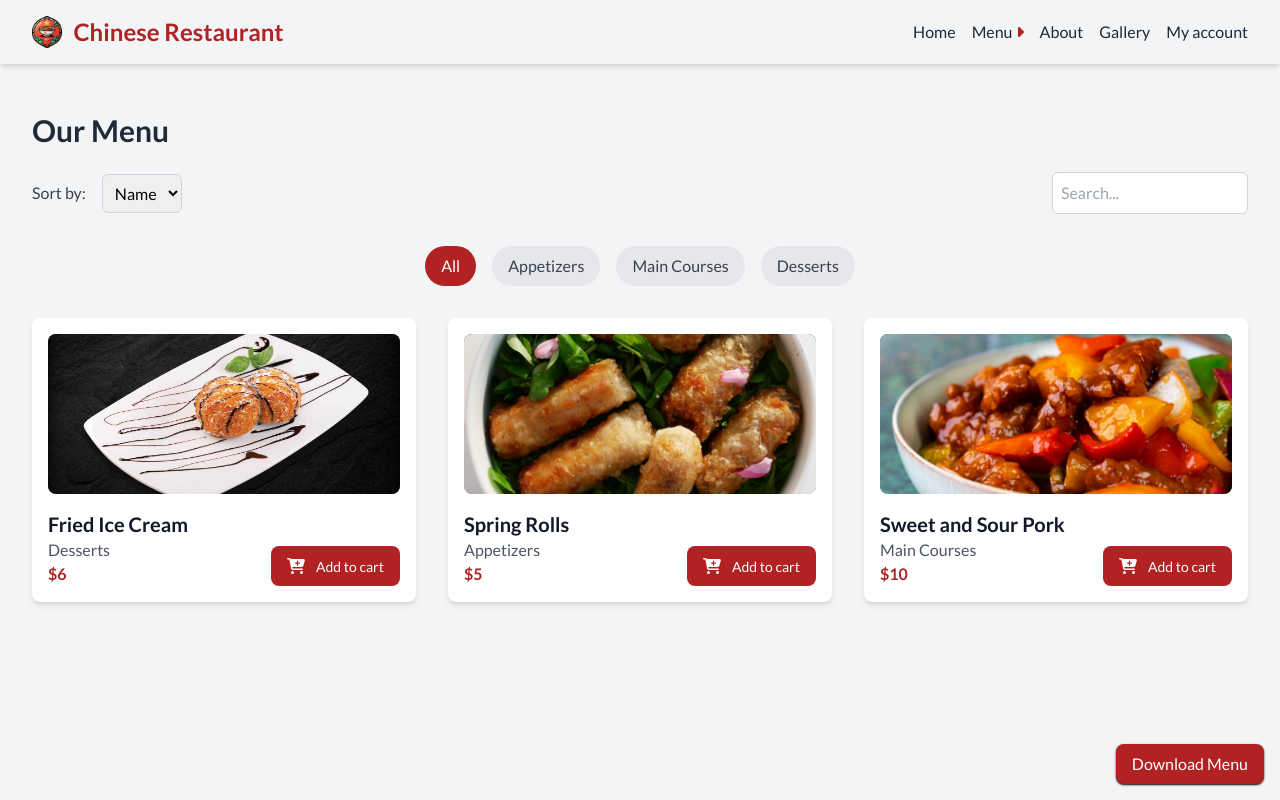
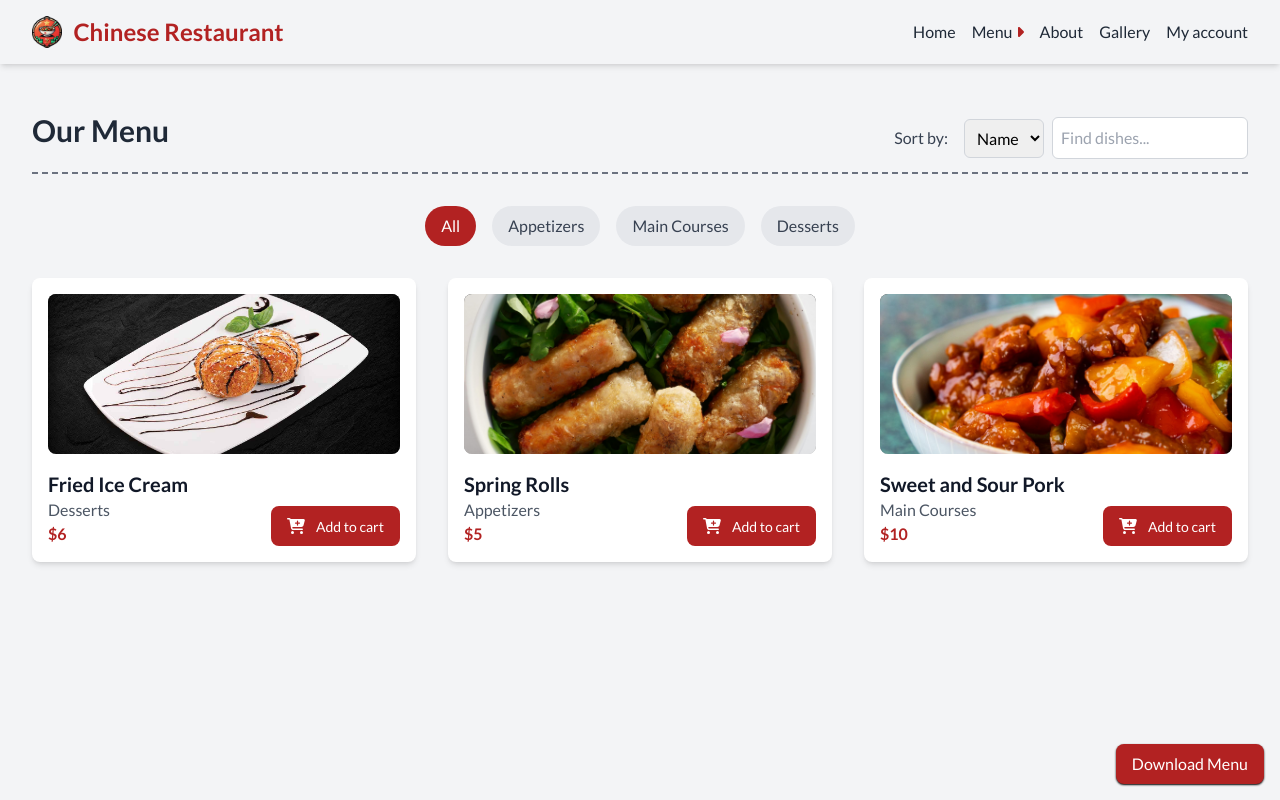
Before and after one commit to ilija02/restaurant-app, a Vue app: page /menu/appetizers in a window 1280 px wide. Built offline with nearby package versions, Linux system fonts and the light colour scheme.

Commit message:
redesign menu page, separate dishes / pdf functionality into separate files

```diff
--- /dev/null
+++ b/src/data/dishes.js
@@ -0,0 +1,32 @@
+export const dishes = [
+  {
+    id: 1,
+    name: "Spring Rolls",
+    category: "Appetizers",
+    price: 5,
+    image: "/img/food/spring-rolls.jpg",
+    smallPortion: 5,
+    largePortion: 8,
+    rating: 4.2,
+  },
+  {
+    id: 2,
+    name: "Sweet and Sour Pork",
+    category: "Main Courses",
+    price: 10,
+    image: "/img/food/sweet-sour-pork.jpg",
+    smallPortion: 10,
+    largePortion: 15,
+    rating: 4.5,
+  },
+  {
+    id: 3,
+    name: "Fried Ice Cream",
+    category: "Desserts",
+    price: 6,
+    image: "/img/food/fried-ice-cream.jpg",
+    smallPortion: 6,
+    largePortion: 9,
+    rating: 4.0,
+  },
+];
--- a/src/pages/MenuPage.vue
+++ b/src/pages/MenuPage.vue
@@ -1,25 +1,29 @@
 <template>
     <div class="min-h-screen bg-gray-100">
+        <!-- Header -->
         <Header />
 
-        <div class="max-w-7xl mx-auto px-4 sm:px-6 lg:px-8 py-12">
-            <h2 class="text-3xl font-bold text-gray-800 mb-6">Our Menu</h2>
+        <div class="max-w-7xl mx-auto px-4 sm:px-6 lg:px-8 py-12 ">
+            <div
+                class="flex flex-col md:flex-row md:justify-between md:border-b-2 md:border-dashed md:border-gray-500  md:pb-2 mb-8">
+                <h2 class="text-3xl font-bold text-gray-800 mb-4">Our Menu</h2>
 
                 <!-- Sorting and Searching -->
-            <div class="flex flex-col md:flex-row md:justify-between mb-8">
-                <div class="flex items-center space-x-4">
+                <div class="flex flex-col md:flex-row md:justify-end flex-grow">
+                    <div class="flex items-center space-x-4 md:mr-2 w-full md:w-auto">
                         <label for="sort" class="text-gray-700">Sort by:</label>
-                    <select id="sort" v-model="sortKey" class="p-2 border border-gray-300 rounded-md">
+                        <select id="sort" v-model="sortKey"
+                            class="p-2 border border-gray-300 rounded-md w-full md:w-auto">
                             <option value="name">Name</option>
                             <option value="price">Price</option>
                         </select>
                     </div>
-                <div class="flex items-center space-x-4 mt-4 md:mt-0">
-                    <input type="text" v-model="searchQuery" placeholder="Search..."
-                        class="p-2 border border-gray-300 rounded-md" />
+                    <div class="flex items-center space-x-4 mt-4 md:mt-0 w-full md:w-auto">
+                        <input type="text" v-model="searchQuery" placeholder="Find dishes..."
+                            class="p-2 border border-gray-300 rounded-md w-full" />
                     </div>
                 </div>
-
+            </div>
             <!-- Category Tabs -->
             <div class="flex justify-center mb-8">
                 <button v-for="category in categories" :key="category" @click="selectCategory(category)" :class="{
@@ -35,6 +39,9 @@
             <!-- Menu Items -->
             <div class="grid grid-cols-1 md:grid-cols-2 lg:grid-cols-3 gap-8">
                 <MenuItem v-for="dish in filteredAndSortedDishes" :key="dish.id" :dish="dish" />
+            </div>
+            <div v-if="filteredAndSortedDishes.length == 0" class="text-lg flex justify-center">
+                <p>No such dish found</p>
             </div>
         </div>
 
@@ -55,7 +62,8 @@
 import MenuItem from "@/components/MenuItem.vue";
 import DishDetails from "@/components/DishDetails.vue";
 import Header from "@/components/layout/Header.vue";
-import { jsPDF } from "jspdf";
+import { dishes } from '@/data/dishes.js';
+import downloadMenu from '@/util/menu.js'
 
 export default {
     name: "MenuPage",
@@ -66,48 +74,17 @@ export default {
     },
     data() {
         return {
-            selectedCategory: "all", // Get category from URL
+            selectedCategory: "all",
             categories: ["All", "Appetizers", "Main Courses", "Desserts"],
             sortKey: "name",
             searchQuery: "",
-            dishes: [
-                {
-                    id: 1,
-                    name: "Spring Rolls",
-                    category: "Appetizers",
-                    price: 5,
-                    image: "/img/food/spring-rolls.jpg",
-                    smallPortion: 5,
-                    largePortion: 8,
-                    rating: 4.2,
-                },
-                {
-                    id: 2,
-                    name: "Sweet and Sour Pork",
-                    category: "Main Courses",
-                    price: 10,
-                    image: "/img/food/sweet-sour-pork.jpg",
-                    smallPortion: 10,
-                    largePortion: 15,
-                    rating: 4.5,
-                },
-                {
-                    id: 3,
-                    name: "Fried Ice Cream",
-                    category: "Desserts",
-                    price: 6,
-                    image: "/img/food/fried-ice-cream.jpg",
-                    smallPortion: 6,
-                    largePortion: 9,
-                    rating: 4.0,
-                },
-            ],
+            dishes: dishes,
             selectedDish: null,
         };
     },
     computed: {
         filteredAndSortedDishes() {
-            console.log("Selected Category: ", this.selectedCategory);
+            // console.log("Selected Category: ", this.selectedCategory);
             let filteredDishes = this.dishes.filter(
                 (dish) =>
                     (this.selectedCategory === "all" ||
@@ -128,8 +105,6 @@ export default {
     },
     updated: function () {
         this.selectedCategory = this.$route.params.category || "all";
-        console.log("Selected Category: ", this.selectedCategory);
-
     },
     methods: {
         viewDetails(dish) {
@@ -149,24 +124,7 @@ export default {
         categoryToSlug(category) {
             return category.toLowerCase().replace(/\s+/g, "-");
         },
-        downloadMenu() {
-            const doc = new jsPDF();
-            doc.setFontSize(18);
-            doc.text("Menu", 14, 22);
-
-            let yPosition = 30;
-            this.dishes.forEach((dish, index) => {
-                if (index > 0 && index % 20 === 0) {
-                    doc.addPage();
-                    yPosition = 30;
-                }
-                doc.setFontSize(12);
-                doc.text(`${dish.name} - $${dish.price}`, 14, yPosition);
-                yPosition += 10;
-            });
-
-            doc.save("menu.pdf");
-        },
+        downloadMenu, // from util/menu.js
     },
 };
 </script>
--- /dev/null
+++ b/src/util/menu.js
@@ -0,0 +1,23 @@
+import { jsPDF } from "jspdf";
+import { dishes } from "@/data/dishes.js";
+
+const downloadMenu = async () => {
+  const doc = new jsPDF();
+  doc.setFontSize(18);
+  doc.text("Menu", 14, 22);
+
+  let yPosition = 30;
+  dishes.forEach((dish, index) => {
+    if (index > 0 && index % 20 === 0) {
+      doc.addPage();
+      yPosition = 30;
+    }
+    doc.setFontSize(12);
+    doc.text(`${dish.name} - $${dish.price}`, 14, yPosition);
+    yPosition += 10;
+  });
+
+  doc.save("menu.pdf");
+};
+
+export default downloadMenu;
```
Lines whose indentation alone changed are shown as unchanged.
